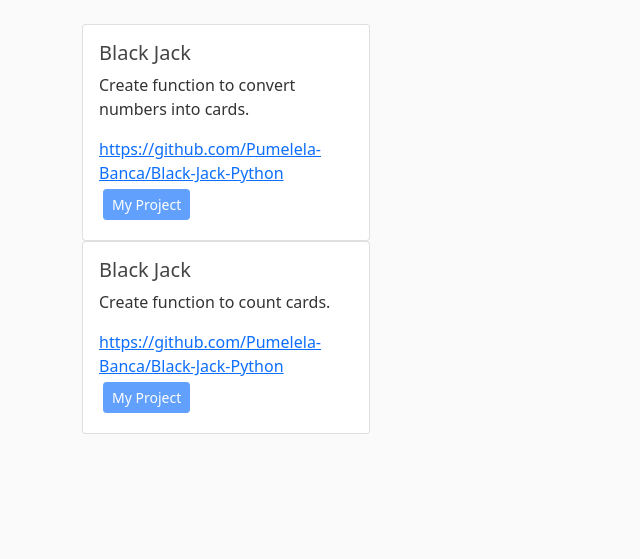
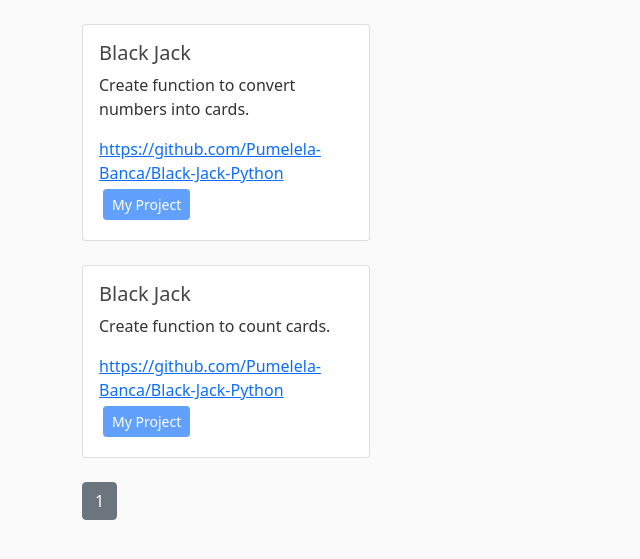
Before and after one commit to Pumelela-Banca/Alxpirience, a Flask app: page /jobs in a window 1280 px wide. Shown: the part 56-615 px from the top of the page, without its empty margins (0-640 px from the left). Run offline with Flask 3, Linux system fonts and the light colour scheme; the first user in the database is signed in.

Commit message:
added pagination in html for jobs and route

```diff
--- a/expirience/routes.py
+++ b/expirience/routes.py
@@ -237,5 +237,6 @@ def get_job():
         send_to_job_poster(current_user.id, project_id)
         flash('Accepted Job - Email sent', 'success')
         return redirect(url_for('home'))
-    projects_current_user = [Projects.query.all(), current_user]
+    page = request.args.get('page', 1, type=int)
+    projects_current_user = [Projects.query.paginate(page=page, per_page=5), current_user]
     return render_template('jobs.html', title="Get Job", form=projects_current_user)
--- a/expirience/templates/jobs.html
+++ b/expirience/templates/jobs.html
@@ -22,7 +22,18 @@
                 <a href="project.project_link" class="card-link">{{ project.project_link }}</a><br>
                 <button type="button" class="btn btn-sm btn-primary m-1" disabled>My Project</button>
             </div>
-        </div>
+        </div></br>
     {% endif %}
 {% endfor %}
+{% for page_num in form[0].iter_pages(left_edge=1, right_edge=1, right_current=2) %}
+        {% if page_num %}
+          {% if form[0].page == page_num %}
+            <a class="btn btn-secondary mb-4" href="{{ url_for('get_job', page=page_num) }}">{{ page_num }}</a>
+          {% else %}
+            <a class="btn btn-info mb-4" href="{{ url_for('get_job', page=page_num) }}">{{ page_num }}</a>
+          {% endif %}
+        {% else %}
+
+        {% endif %}
+      {% endfor %}
 {% endblock %}
```
Also changed, not shown: expirience/templates/home.html (line endings or trailing spaces).
